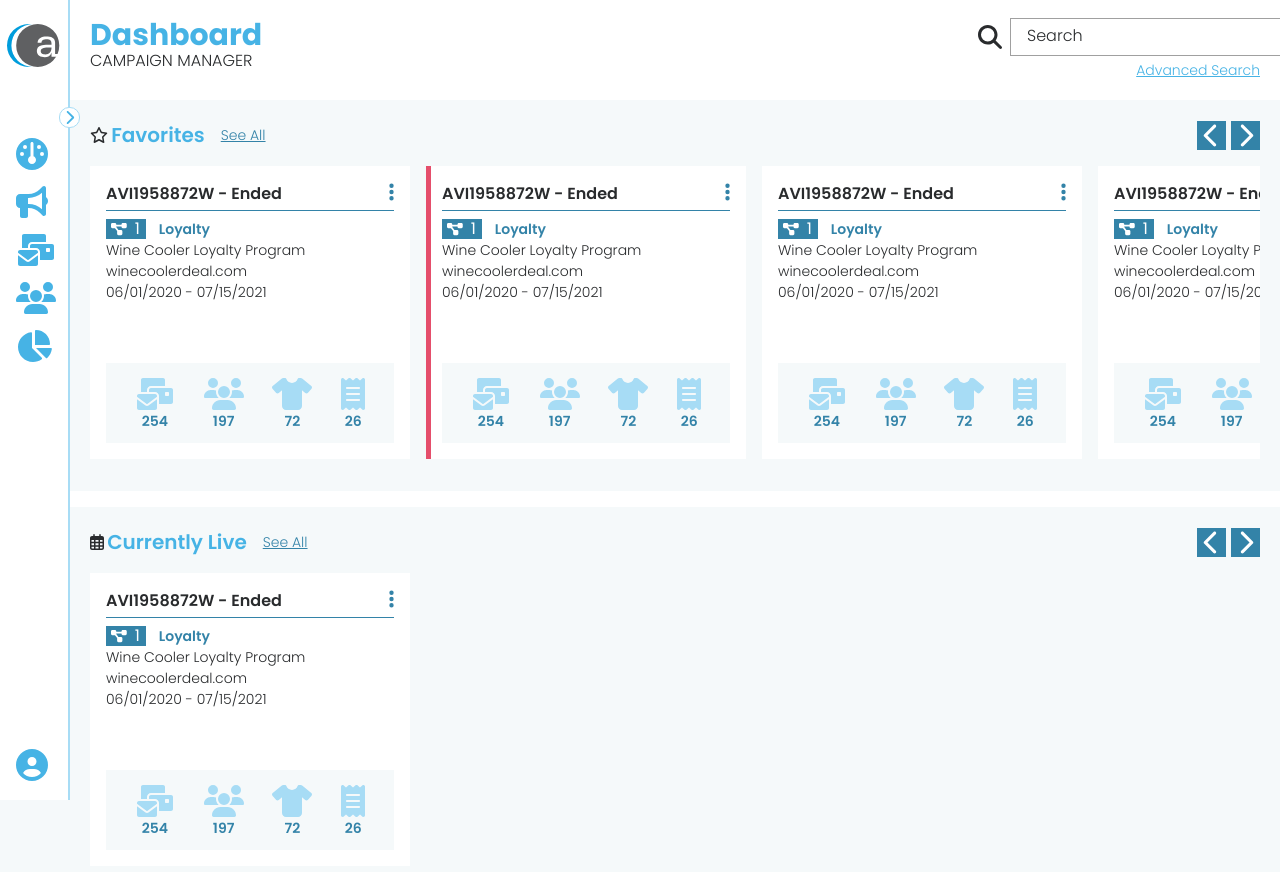
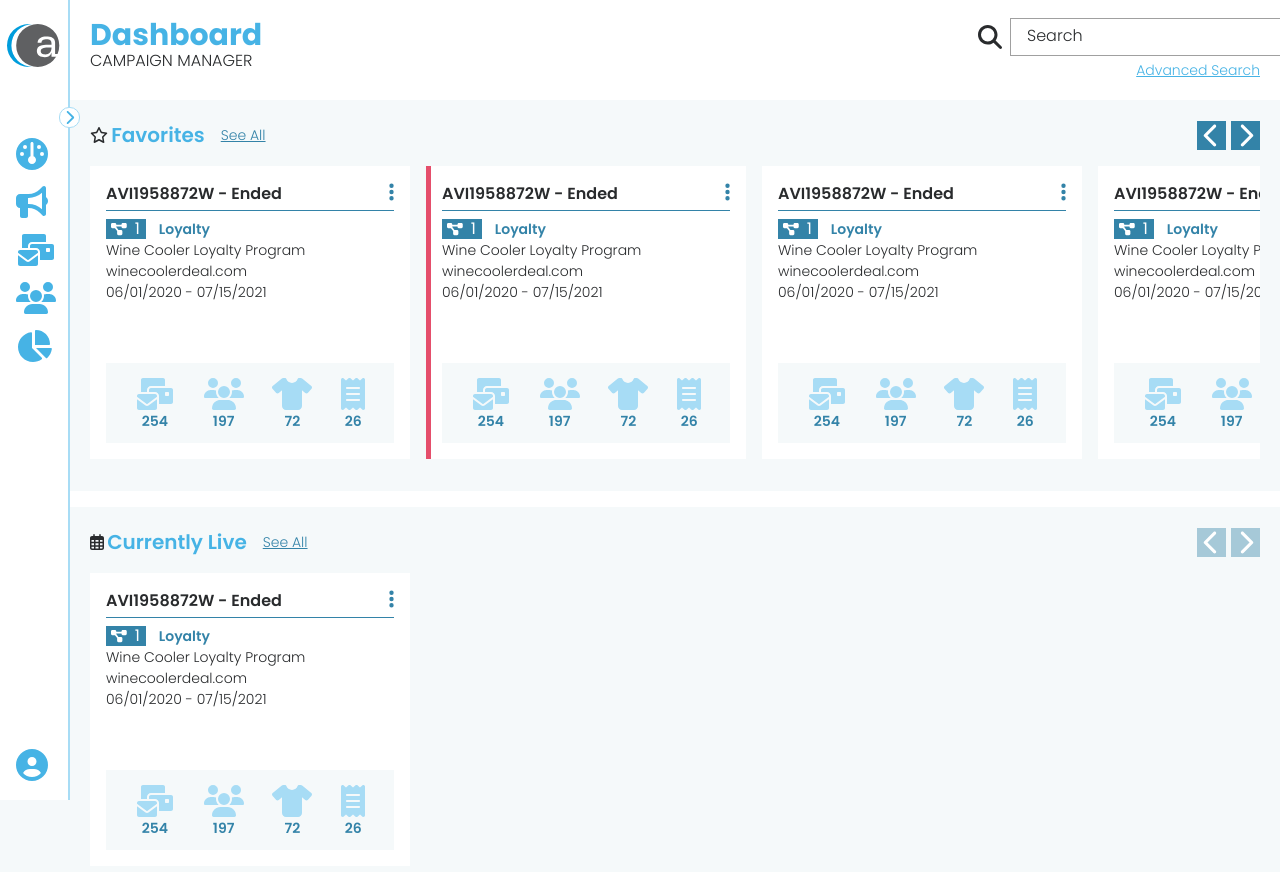
Before and after one commit to PandolfoM/amg-test, a React (Vite) app: page / in a window 1280 px wide. Shown: the top 872 px of the page. Built offline with nearby package versions, Linux system fonts and the light colour scheme.

Commit message:
detect overflow

```diff
--- a/src/App.scss
+++ b/src/App.scss
@@ -18,6 +18,7 @@ $danger: #e54e6b;
 
 // Vertical Navbar
 .navbar {
+  z-index: 99999;
   position: fixed;
   width: 70px;
   height: 100%;
@@ -54,6 +55,7 @@ $danger: #e54e6b;
       width: 118%;
       position: relative;
       svg {
+        cursor: pointer;
         position: absolute;
         right: 0;
         background-color: $white;
@@ -232,6 +234,7 @@ $danger: #e54e6b;
       .card-arrows {
         gap: 5px;
         svg {
+          cursor: pointer;
           width: 25px;
           height: 25px;
           padding: 2px;
@@ -244,7 +247,7 @@ $danger: #e54e6b;
       display: flex;
       flex-direction: row;
       flex-wrap: nowrap;
-      overflow-x: scroll;
+      overflow-x: auto;
       padding-top: 1rem;
 
       gap: 1rem;
--- a/src/components/CurrentlyLive.jsx
+++ b/src/components/CurrentlyLive.jsx
@@ -5,11 +5,13 @@ import {
 } from "@fortawesome/free-solid-svg-icons";
 import { FontAwesomeIcon } from "@fortawesome/react-fontawesome";
 import React, { useRef, useState } from "react";
+import { useIsOverflow } from "../hooks/useIsOverflow";
 import Card from "./Card";
 
 function CurrentlyLive() {
   const [seeAll, setSeeAll] = useState(false);
   const ref = useRef();
+  const isOverflow = useIsOverflow(ref);
   const scroll = (scrollOffset) => {
     ref.current.scrollLeft += scrollOffset;
   };
@@ -26,20 +28,29 @@ function CurrentlyLive() {
         </div>
         <div className="card-arrows">
           <FontAwesomeIcon
+            style={{
+              backgroundColor: !isOverflow && "#A6C9D8",
+              cursor: !isOverflow && "not-allowed",
+            }}
             icon={faChevronLeft}
             color="white"
             size="xl"
-            onClick={() => scroll(-300)}
+            onClick={() => isOverflow && scroll(-300)}
           />
           <FontAwesomeIcon
+            style={{
+              backgroundColor: !isOverflow && "#A6C9D8",
+              cursor: !isOverflow && "not-allowed",
+            }}
             icon={faChevronRight}
             color="white"
             size="xl"
-            onClick={() => scroll(300)}
+            onClick={() => isOverflow && scroll(300)}
           />
         </div>
       </div>
       <div
+        ref={ref}
         className="dashboard-section-card"
         style={{ flexWrap: seeAll ? "wrap" : "nowrap" }}>
         <Card />
--- a/src/components/Favorites.jsx
+++ b/src/components/Favorites.jsx
@@ -5,11 +5,15 @@ import {
 } from "@fortawesome/free-solid-svg-icons";
 import { FontAwesomeIcon } from "@fortawesome/react-fontawesome";
 import React, { useRef, useState } from "react";
+import { useIsOverflow } from "../hooks/useIsOverflow";
 import Card from "./Card";
 
 function Favorites() {
   const [seeAll, setSeeAll] = useState(false);
   const ref = useRef();
+  const isOverflow = useIsOverflow(ref);
+
+  console.log(isOverflow);
   const scroll = (scrollOffset) => {
     ref.current.scrollLeft += scrollOffset;
   };
@@ -26,16 +30,24 @@ function Favorites() {
         </div>
         <div className="card-arrows">
           <FontAwesomeIcon
+            style={{
+              backgroundColor: !isOverflow && "#A6C9D8",
+              cursor: !isOverflow && "not-allowed",
+            }}
             icon={faChevronLeft}
             color="white"
             size="xl"
-            onClick={() => scroll(-300)}
+            onClick={() => isOverflow && scroll(-300)}
           />
           <FontAwesomeIcon
+            style={{
+              backgroundColor: !isOverflow && "#A6C9D8",
+              cursor: !isOverflow && "not-allowed",
+            }}
             icon={faChevronRight}
             color="white"
             size="xl"
-            onClick={() => scroll(300)}
+            onClick={() => isOverflow && scroll(300)}
           />
         </div>
       </div>
--- /dev/null
+++ b/src/hooks/useIsOverflow.jsx
@@ -0,0 +1,23 @@
+import { useLayoutEffect, useState } from "react";
+
+export const useIsOverflow = (ref, callback) => {
+  const [isOverflow, setIsOverflow] = useState(undefined);
+
+  useLayoutEffect(() => {
+    const { current } = ref;
+
+    const trigger = () => {
+      const hasOverflow = current.scrollWidth > current.clientWidth;
+
+      setIsOverflow(hasOverflow);
+
+      if (callback) callback(hasOverflow);
+    };
+
+    if (current) {
+      trigger();
+    }
+  }, [callback, ref]);
+
+  return isOverflow;
+};
```
